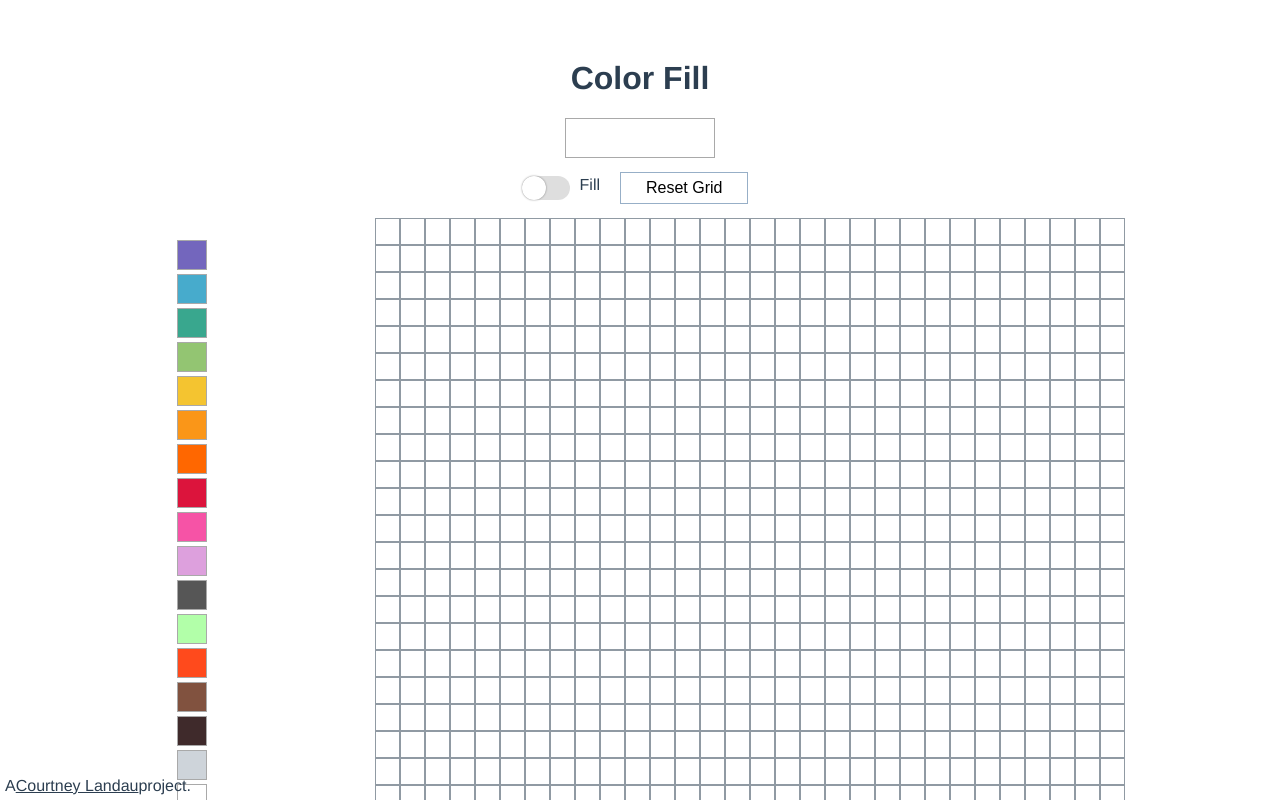
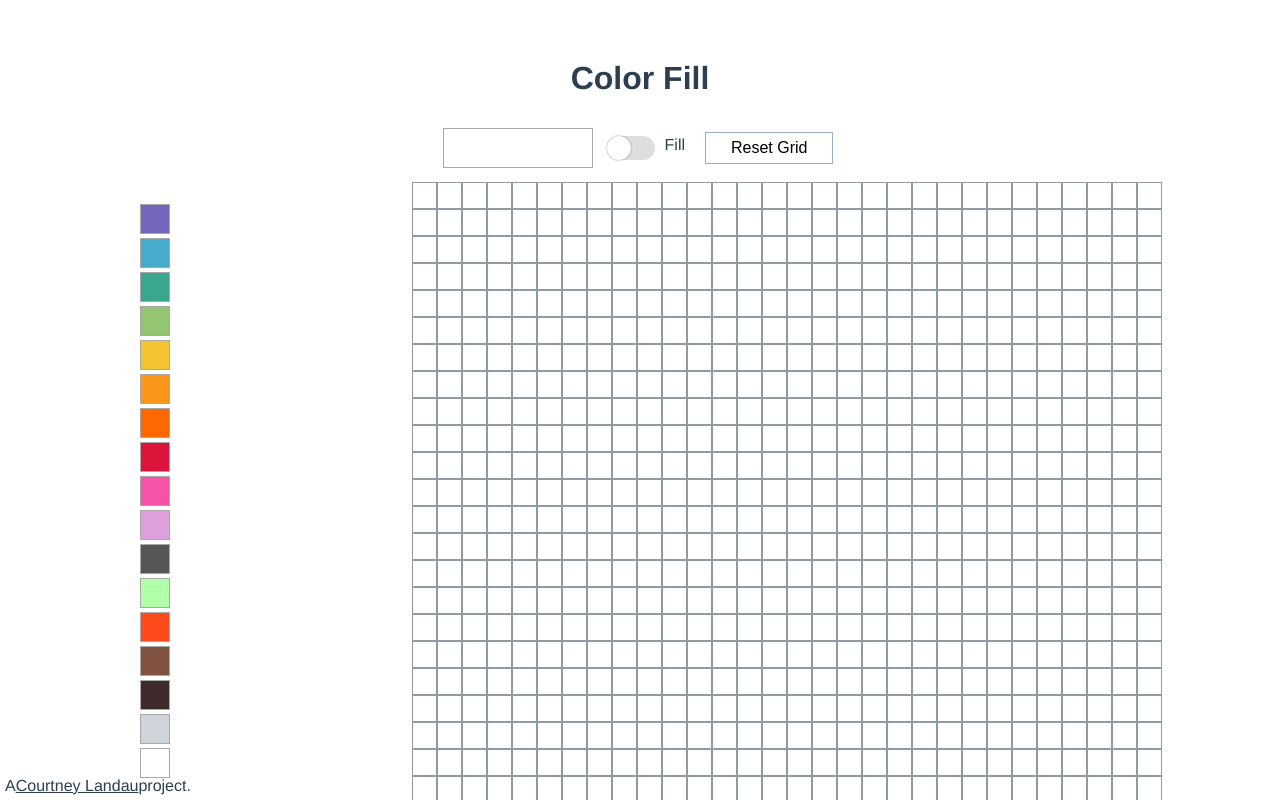
Before and after one commit to clandau/paint-fill, a Vue app: page / in a window 1280 px wide. Shown: the top 800 px of the page. Built offline with nearby package versions, Linux system fonts and the light colour scheme.

Commit message:
liking the layout

```diff
--- a/src/components/Grid.vue
+++ b/src/components/Grid.vue
@@ -6,8 +6,8 @@
         class="selected-color"
         :style="`background-color: ${currentColor}
           `"
-      ></div>
-    </div>
+      >
+      </div>
     <div class="flex-wrapper">
       <div>
         <div class="switch">
@@ -24,6 +24,7 @@
       <div class="container">
         <button class="button" @click="resetGrid">Reset Grid</button>
       </div>
+    </div>
     </div>
     <div class="paint-container" @mouseup="isDrawing = false">
       <div class="container">
@@ -218,7 +219,7 @@ export default defineComponent({
 
 .paint-container {
   display: flex;
-  justify-content: space-evenly;
+  justify-content: space-around;
 }
 
 .color-picker-wrapper {
@@ -242,6 +243,10 @@ export default defineComponent({
   justify-content: center;
   align-items: center;
   margin: 4px;
+}
+
+.align-left {
+  margin-right: auto;
 }
 
 .selected-color {
```
